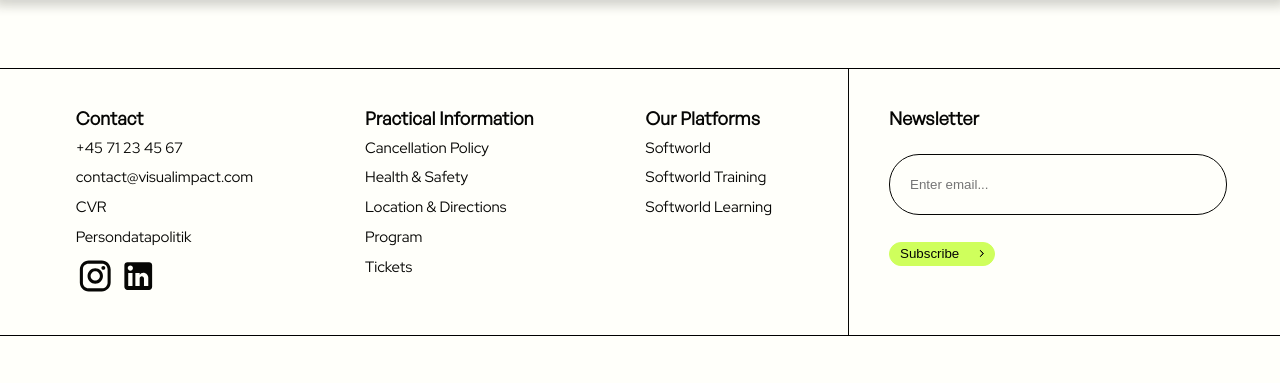
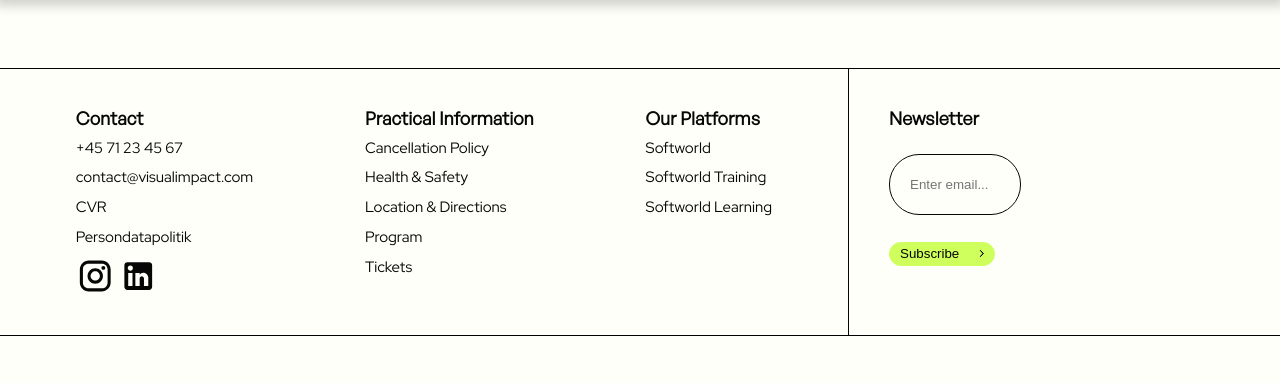
Before and after one commit to roba0001/tema_17_eksamen, an Astro site: page / in a window 1280 px wide. Shown: the part 63-446 px from the top of the page. Built offline with nearby package versions, Linux system fonts and the light colour scheme; Astro itself is replaced by a stand-in of ours.

Commit message:
footer 100%

```diff
--- a/src/components/Footer.astro
+++ b/src/components/Footer.astro
@@ -159,7 +159,7 @@ import Button from "./Button.astro";
       display: flex;
       flex-direction: column;
       gap: 1.6875rem;
-      width: 21rem;
+      width: 100%;
     }
   }
 
```
